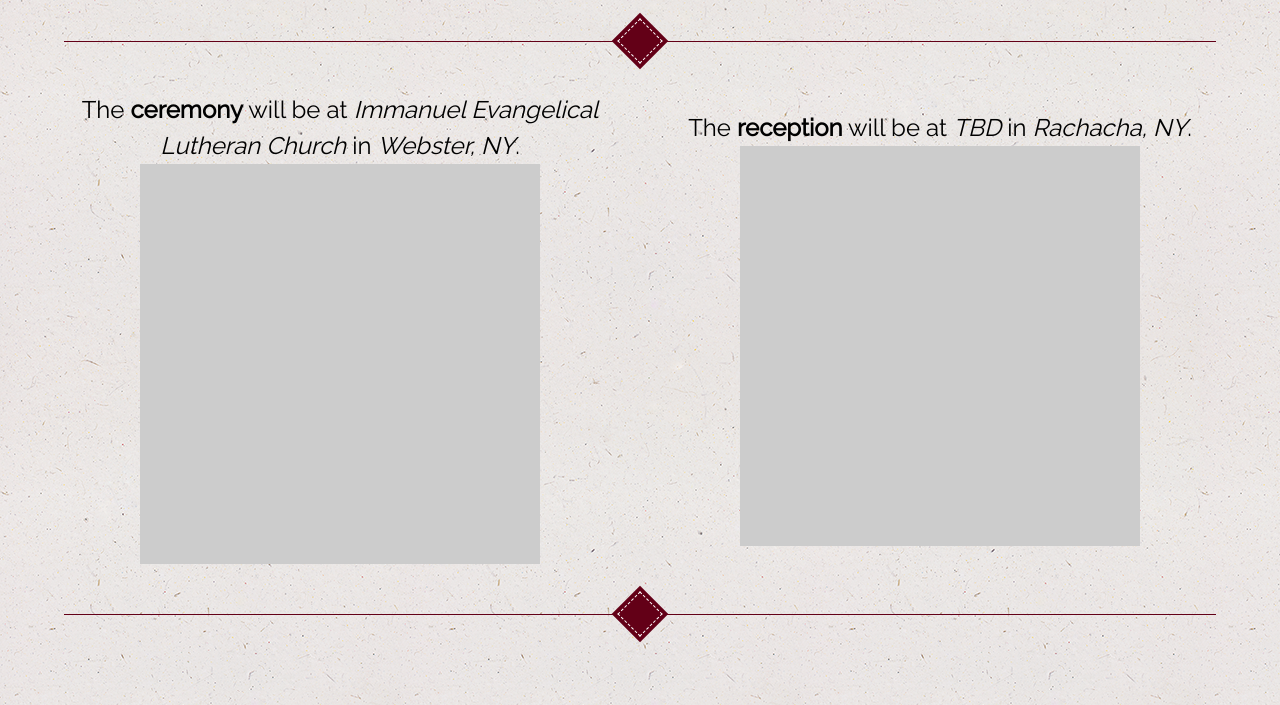
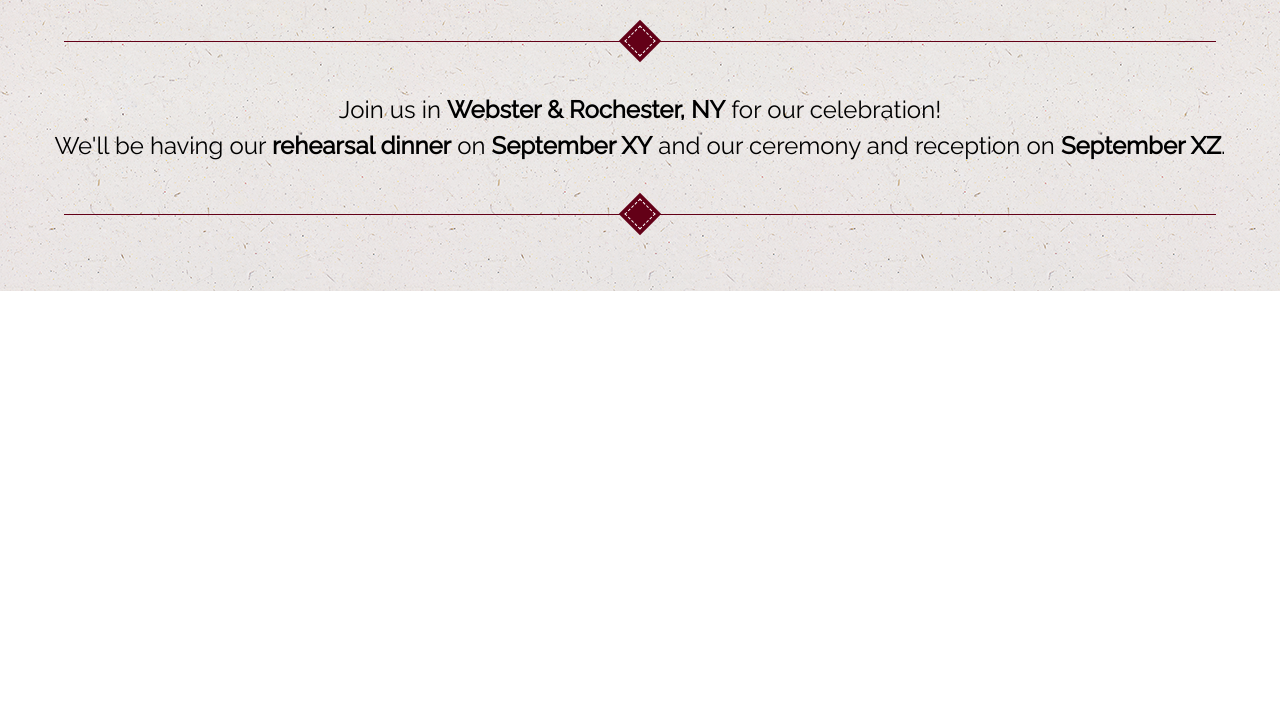
Before and after one commit to BnBAppFactory/wedding-site-pocs, a plain HTML site: page poc-1/index.html in a window 1280 px wide. Shown: the part 509-1214 px from the top of the page. After the commit the page ends 800 px from the top, so only its background shows below. Drawn offline with Linux system fonts and the light colour scheme.

Commit message:
alternative landing page body

```diff
--- a/poc-1/index.html
+++ b/poc-1/index.html
@@ -35,7 +35,7 @@
       </div>
     </header>
 
-    <section class="section section--announcement">
+    <section class="section section--centered section--announcement">
       <p>
         We are so excited to celebrate with you!
       </p>
@@ -43,7 +43,17 @@
 
     <div class="section-divider"></div>
 
-    <section class="section">
+    <section class="section section--centered">
+      <p>
+        Join us in <strong>Webster &amp; Rochester, NY</strong> for our celebration!
+      </p>
+      <p>
+        We'll be having our <strong>rehearsal dinner</strong> on <strong>September XY</strong> and our ceremony and reception on <strong>September XZ</strong>.
+      </p>
+    </section>
+
+    <!--
+    <section class="section section--horizontal">
       <div>
         <p>
           The <strong>ceremony</strong> will be at <em>Immanuel Evangelical Lutheran Church</em> in <em>Webster, NY</em>.
@@ -57,12 +67,9 @@
         <div class="map"></div>
       </div>
     </section>
+    -->
 
     <div class="section-divider"></div>
 
-    <section class="section">
-
-    </section>
-
   </body>
 </html>
--- a/poc-1/main.css
+++ b/poc-1/main.css
@@ -61,7 +61,7 @@ body {
   order: 2;
 
   margin-left: -10px;
-  margin-right: 10px;
+  margin-right: 0px;
 
   font-size: 2em;
   color: #630017;
@@ -126,20 +126,21 @@ body {
   font-size: 1.5em;
   line-height: 1.5;
   font-family: 'Raleway';
+}
 
+.section--horizontal {
   display: flex;
   justify-content: space-around;
   align-items: center;
 }
 
+.section--centered {
+  text-align: center;
+}
+
 .section--announcement {
   font-size: 2.5em;
   color: #000;
-}
-
-.section > div {
-  width: 50%;
-  text-align: center;
 }
 
 .map {
@@ -162,9 +163,9 @@ body {
   display: block;
 
   position: relative;
-  top: -20px;
-  width: 40px;
-  height: 40px;
+  top: -15px;
+  width: 30px;
+  height: 30px;
 
   margin: 0 auto;
   background: #630017;
@@ -176,9 +177,9 @@ body {
   display: block;
 
   position: relative;
-  top: -56px;
-  width: 30px;
-  height: 30px;
+  top: -41px;
+  width: 20px;
+  height: 20px;
 
   margin: 0 auto;
   background: transparent;
```
